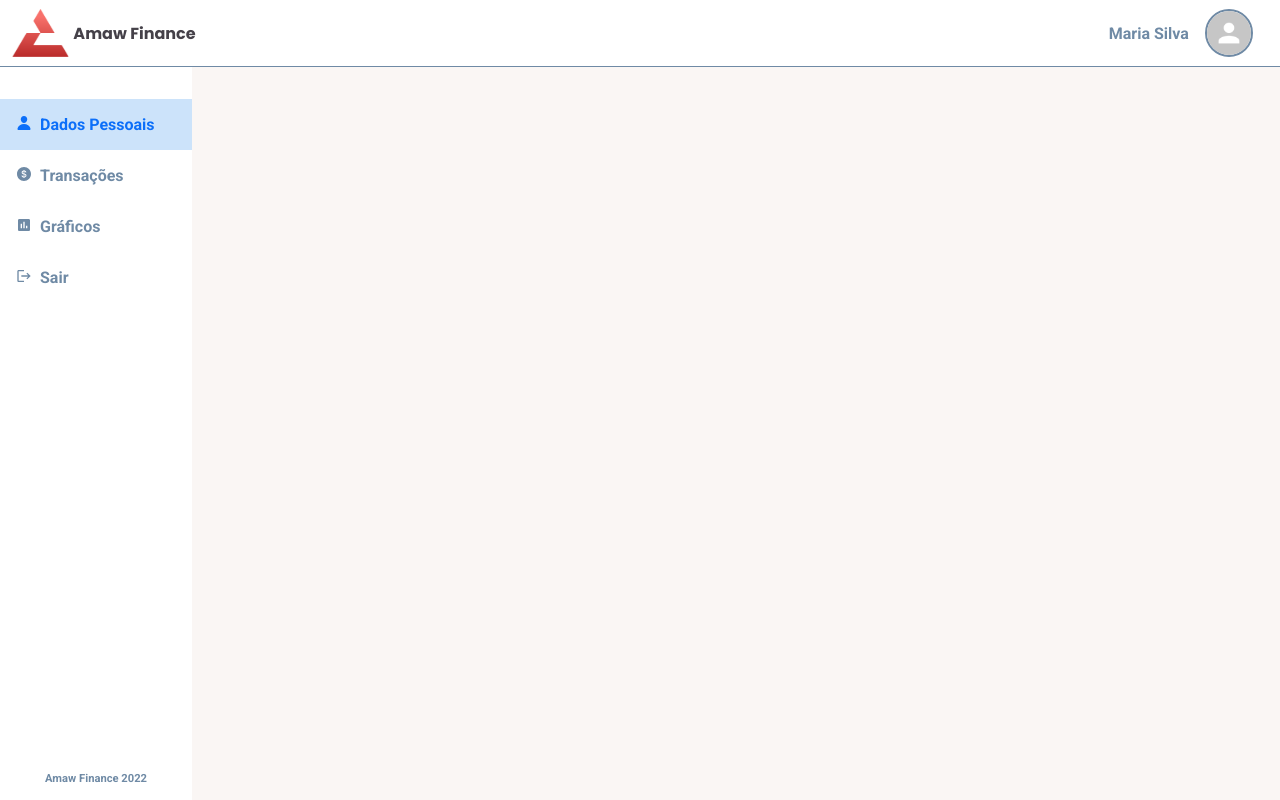
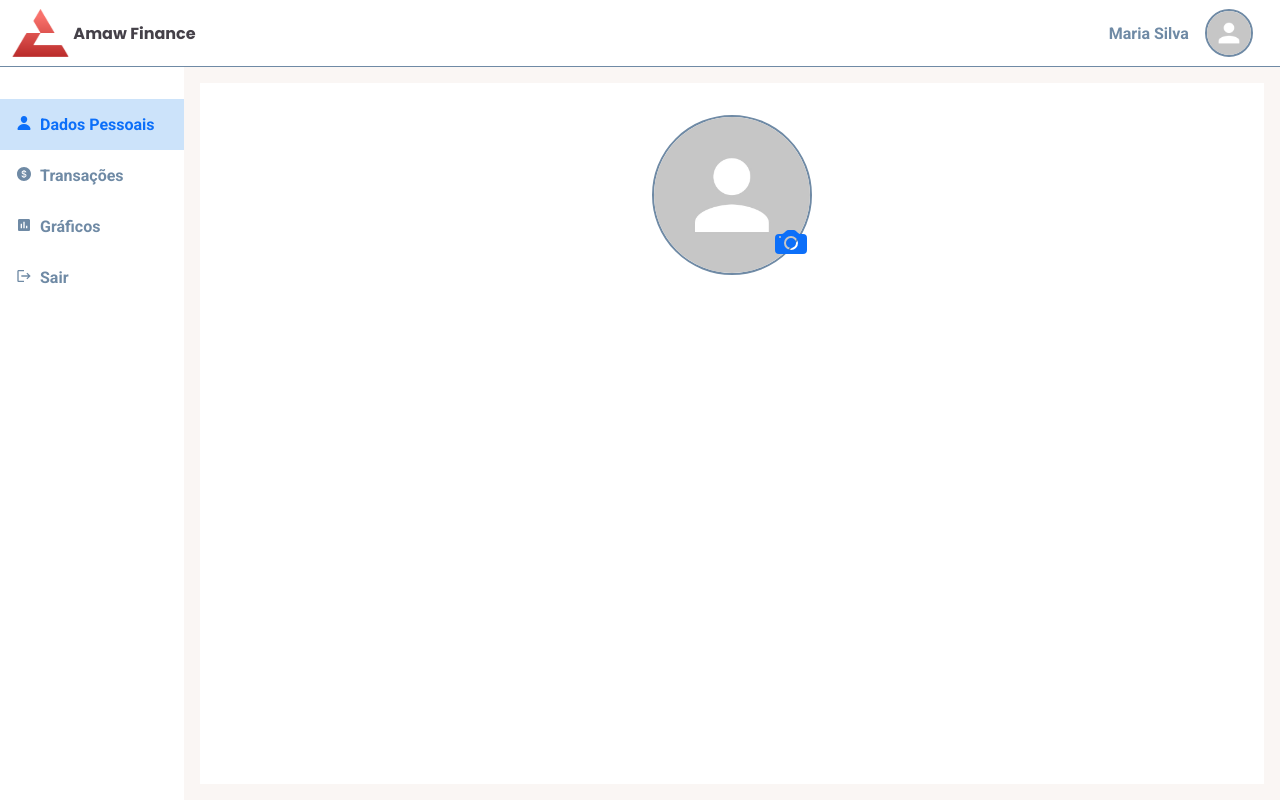
Before and after one commit to wendelsantosd/amawfinance-web, a React (Create React App) app: page /profile in a window 1280 px wide. Built offline with nearby package versions, Linux system fonts and the light colour scheme.

Commit message:
Implements styled comonent ProfilePicture in Profile.

```diff
--- a/src/Components/Menu/menu.styles.ts
+++ b/src/Components/Menu/menu.styles.ts
@@ -3,7 +3,7 @@ import styled from 'styled-components'
 export const Container = styled.div`
     position: relative;
     height: 100vh;
-    width: 12rem;
+    width: 14rem;
     background: var(--white);
     padding-top: 2rem;
 
--- a/src/Pages/Profile/index.tsx
+++ b/src/Pages/Profile/index.tsx
@@ -1,12 +1,22 @@
 import React from 'react'
+import { BsFillCameraFill } from 'react-icons/bs'
 
+import noAvatar from '../../assets/images/no_avatar.jpg'
 import { Header } from '../../Components/Header'
 import { Menu } from '../../Components/Menu'
-import { Container } from './profile.styles'
+import { Board, Container, Content, ProfilePicture } from './profile.styles'
 
 export const Profile = () => {
     return <Container>
         <Header isAuth/>
-        <Menu page={'profile'}/>
+        <Content>
+            <Menu page={'profile'}/>
+            <Board>
+                <ProfilePicture>
+                    <img src={noAvatar} alt='Sem foto de perfil' />
+                    <BsFillCameraFill className='camera-icon'/>
+                </ProfilePicture>
+            </Board>
+        </Content>
     </Container>
 }
--- a/src/Pages/Profile/profile.styles.ts
+++ b/src/Pages/Profile/profile.styles.ts
@@ -5,3 +5,44 @@ export const Container = styled.div`
     flex-direction: column;
     height: 100vh;
 `
+
+export const Content = styled.div`
+    display: flex;
+`
+
+export const Board = styled.div`
+    display: flex;
+    justify-content: center;
+    margin: 1rem;
+    padding: 2rem;
+    background: var(--white);
+    width: 100%;
+`
+
+export const ProfilePicture = styled.div`
+    position: relative;
+    height: 10rem;
+    width: 10rem;
+
+    img {
+        position: absolute;
+        height: 100%;
+        border-radius: 50%;
+        border: 2px solid var(--grey-300);
+    }
+
+    .camera-icon {
+        position: absolute;
+        font-size: 2rem;
+        z-index: 1;
+        color: var(--blue-500);
+        bottom: 1.1rem;
+        right: 0.3rem;
+        cursor: pointer;
+        transition: filter 0.25s ease;
+
+        &:hover {
+            filter: brightness(0.9);
+        }
+    }
+`
```
